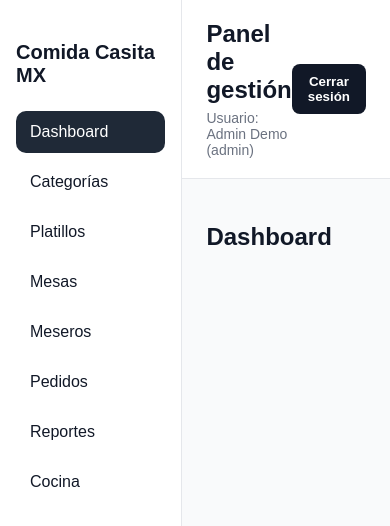
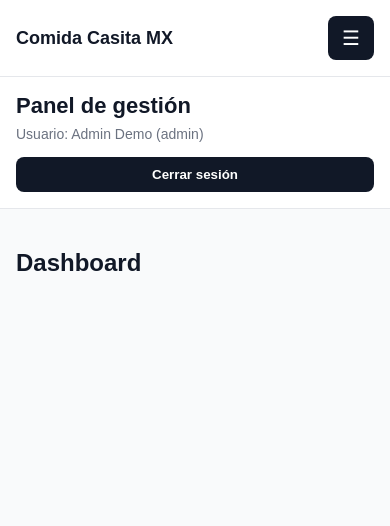
Before and after one commit to emmanuel1516/comida-casita-mx, a React app in the folder web/: page /login in a window 390 px wide. Both pictures are taken after typing "name@example.com", "Sample123" into the empty fields and a click on the button "Ingresar". Shown: the top 526 px of the page. Built offline with nearby package versions, Linux system fonts and the light colour scheme; the HTML template or start-up script is replaced by a standard one.

Commit message:
feat: mejorar layout responsive y menu hamburguesa en sidebar

```diff
--- a/web/src/components/Sidebar.jsx
+++ b/web/src/components/Sidebar.jsx
@@ -1,7 +1,10 @@
+import { useState } from "react";
 import { NavLink } from "react-router-dom";
 import "./sidebar.css";
 
 function Sidebar() {
+  const [isOpen, setIsOpen] = useState(false);
+
   const links = [
     { to: "/admin/dashboard", label: "Dashboard" },
     { to: "/admin/categories", label: "Categorías" },
@@ -13,15 +16,35 @@ function Sidebar() {
     { to: "/kitchen", label: "Cocina" },
   ];
 
+  const handleToggleMenu = () => {
+    setIsOpen(!isOpen);
+  };
+
+  const handleCloseMenu = () => {
+    setIsOpen(false);
+  };
+
   return (
     <aside className="sidebar">
-      <h2 className="sidebar-title">Comida Casita MX</h2>
+      <div className="sidebar-top">
+        <h2 className="sidebar-title">Comida Casita MX</h2>
 
-      <nav className="sidebar-nav">
+        <button
+          className="sidebar-toggle"
+          type="button"
+          onClick={handleToggleMenu}
+          aria-label="Abrir menú"
+        >
+          ☰
+        </button>
+      </div>
+
+      <nav className={`sidebar-nav ${isOpen ? "open" : ""}`}>
         {links.map((link) => (
           <NavLink
             key={link.to}
             to={link.to}
+            onClick={handleCloseMenu}
             className={({ isActive }) =>
               isActive ? "sidebar-link active" : "sidebar-link"
             }
--- a/web/src/components/sidebar.css
+++ b/web/src/components/sidebar.css
@@ -1,22 +1,43 @@
 .sidebar {
-  width: 240px;
-  min-height: 100vh;
+  width: 100%;
   background: #ffffff;
-  border-right: 1px solid #e5e7eb;
-  padding: 24px 16px;
+  border-bottom: 1px solid #e5e7eb;
   box-sizing: border-box;
 }
 
+.sidebar-top {
+  display: flex;
+  justify-content: space-between;
+  align-items: center;
+  padding: 16px;
+}
+
 .sidebar-title {
+  margin: 0;
+  font-size: 18px;
+  color: #111827;
+  font-weight: 700;
+}
+
+.sidebar-toggle {
+  border: none;
+  background: #111827;
+  color: #ffffff;
+  border-radius: 8px;
+  padding: 10px 14px;
   font-size: 20px;
-  margin-bottom: 24px;
-  color: #111827;
+  cursor: pointer;
 }
 
 .sidebar-nav {
-  display: flex;
+  display: none;
   flex-direction: column;
   gap: 8px;
+  padding: 0 16px 16px;
+}
+
+.sidebar-nav.open {
+  display: flex;
 }
 
 .sidebar-link {
@@ -25,6 +46,8 @@
   border-radius: 10px;
   font-weight: 500;
   color: #111827;
+  background: #f8fafc;
+  border: 1px solid #e5e7eb;
   transition: 0.2s ease;
 }
 
@@ -35,4 +58,48 @@
 .sidebar-link.active {
   background: #1f2937;
   color: #ffffff;
+  border-color: #1f2937;
 }
+
+@media (min-width: 768px) {
+  .sidebar-top {
+    padding: 18px 20px;
+  }
+
+  .sidebar-title {
+    font-size: 20px;
+  }
+}
+
+@media (min-width: 1200px) {
+  .sidebar {
+    width: 240px;
+    min-height: 100vh;
+    border-bottom: none;
+    border-right: 1px solid #e5e7eb;
+    padding: 24px 16px;
+  }
+
+  .sidebar-top {
+    padding: 0;
+    margin-bottom: 24px;
+  }
+
+  .sidebar-toggle {
+    display: none;
+  }
+
+  .sidebar-nav {
+    display: flex;
+    padding: 0;
+  }
+
+  .sidebar-link {
+    background: transparent;
+    border: none;
+  }
+
+  .sidebar-link:hover {
+    background: #f3f4f6;
+  }
+}
--- a/web/src/layouts/dashboard-layout.css
+++ b/web/src/layouts/dashboard-layout.css
@@ -1,5 +1,6 @@
 .dashboard-layout {
   display: flex;
+  flex-direction: column;
   min-height: 100vh;
   background: #f9fafb;
 }
@@ -8,20 +9,22 @@
   flex: 1;
   display: flex;
   flex-direction: column;
+  min-width: 0;
 }
 
 .dashboard-header {
   background: #ffffff;
   border-bottom: 1px solid #e5e7eb;
-  padding: 20px 24px;
+  padding: 16px;
   display: flex;
-  justify-content: space-between;
-  align-items: center;
+  flex-direction: column;
+  align-items: flex-start;
+  gap: 12px;
 }
 
 .dashboard-title {
   margin: 0;
-  font-size: 24px;
+  font-size: 22px;
   color: #111827;
 }
 
@@ -29,13 +32,15 @@
   margin: 6px 0 0;
   color: #6b7280;
   font-size: 14px;
+  line-height: 1.4;
 }
 
 .dashboard-content {
-  padding: 24px;
+  padding: 20px 16px;
 }
 
 .dashboard-logout-button {
+  width: 100%;
   padding: 10px 16px;
   border: none;
   border-radius: 8px;
@@ -48,3 +53,38 @@
 .dashboard-logout-button:hover {
   opacity: 0.9;
 }
+
+@media (min-width: 768px) {
+  .dashboard-header {
+    padding: 20px;
+  }
+
+  .dashboard-content {
+    padding: 24px 20px;
+  }
+}
+
+@media (min-width: 1200px) {
+  .dashboard-layout {
+    flex-direction: row;
+  }
+
+  .dashboard-header {
+    padding: 20px 24px;
+    flex-direction: row;
+    justify-content: space-between;
+    align-items: center;
+  }
+
+  .dashboard-title {
+    font-size: 24px;
+  }
+
+  .dashboard-content {
+    padding: 24px;
+  }
+
+  .dashboard-logout-button {
+    width: auto;
+  }
+}
--- a/web/src/pages/auth/login-page.css
+++ b/web/src/pages/auth/login-page.css
@@ -72,3 +72,22 @@
 .login-button:hover {
   opacity: 0.95;
 }
+
+@media (max-width: 480px) {
+  .login-page {
+    padding: 16px;
+  }
+
+  .login-card {
+    padding: 24px 18px;
+    border-radius: 10px;
+  }
+
+  .login-title {
+    font-size: 24px;
+  }
+
+  .login-button {
+    width: 100%;
+  }
+}
```
